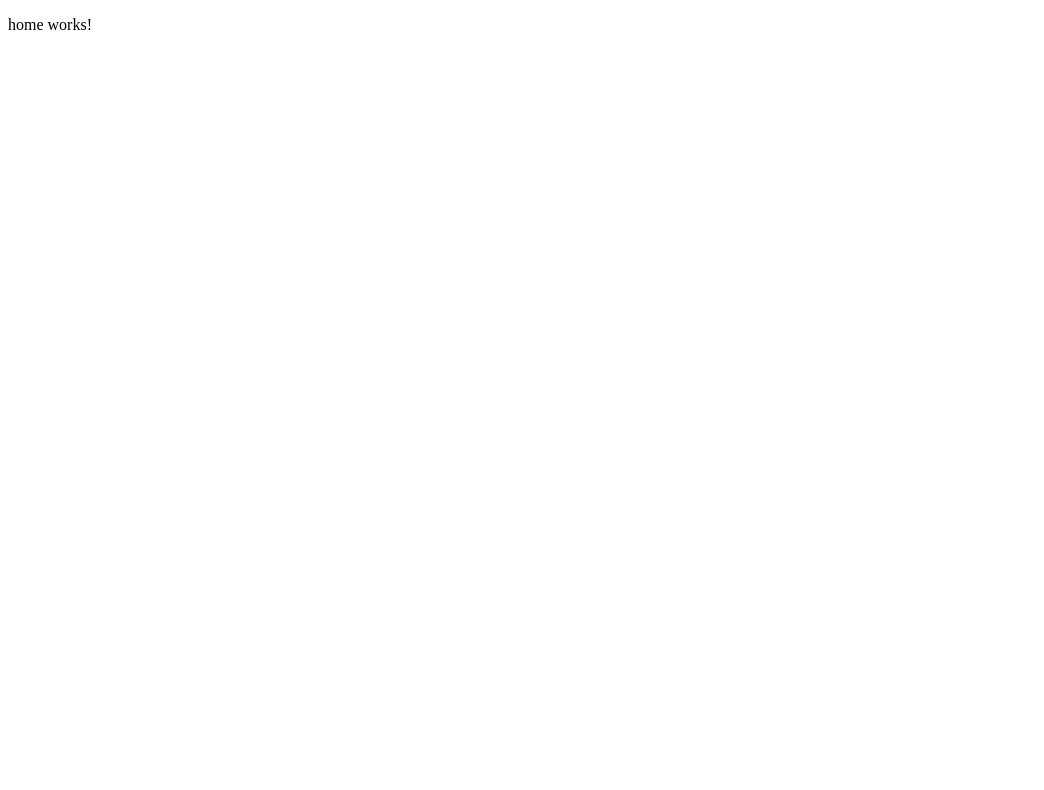
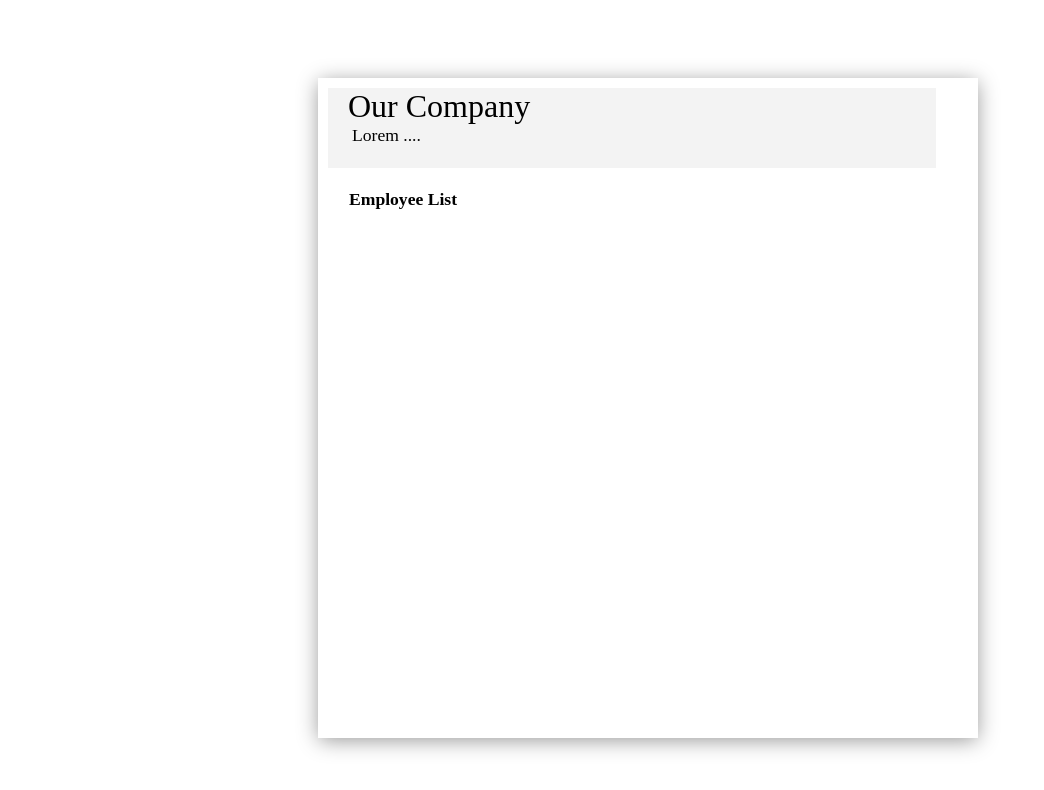
Before and after one commit to alina-olaru/EmployeesManagement, an Angular app in the folder EmployeesManagementApp/: page / in a window 1280 px wide. Shown: the top 790 px of the page, without its empty margins (0-1044 px from the left). Built offline with nearby package versions, Linux system fonts and the light colour scheme.

Commit message:
Basic html template created for homePage

```diff
--- a/EmployeesManagementApp/src/app/app-routing.module.ts
+++ b/EmployeesManagementApp/src/app/app-routing.module.ts
@@ -5,15 +5,15 @@ import { Routes, RouterModule } from '@angular/router';
 
 const routes: Routes = [
   {
-    path:'',
+    path: '',
     component: HomeComponent
   },
   {
-    path:'home',
+    path: 'home',
     component: HomeComponent
   },
   {
-    path:'**',
+    path: '**',
     redirectTo:'/home',
     pathMatch:'full'
   },
--- /dev/null
+++ b/EmployeesManagementApp/src/app/home/_homeLarge.scss
@@ -0,0 +1,20 @@
+.box-title{
+  height: 80px;
+}
+
+
+.list-box{
+  width:      50%;
+height:     80%;
+}
+
+
+.large-title{
+  font-size: 2rem;
+
+}
+
+.medium-title{
+  font-size: 1.1rem;
+
+}
--- /dev/null
+++ b/EmployeesManagementApp/src/app/home/_homeMedium.scss
@@ -0,0 +1,18 @@
+.box-title{
+  height: 70px;
+}
+
+.list-box{
+  width:      70%;
+height:     80%;
+}
+
+.large-title{
+  font-size: 1.9rem;
+
+}
+
+.medium-title{
+  font-size: 1.1rem;
+
+}
--- /dev/null
+++ b/EmployeesManagementApp/src/app/home/_homeSmall.scss
@@ -0,0 +1,19 @@
+.box-title{
+  height: 60px;
+}
+
+
+.list-box{
+  width:      70%;
+height:     80%;
+}
+
+.large-title{
+  font-size: 1.5rem;
+
+}
+
+.medium-title{
+  font-size: 1rem;
+
+}
--- a/EmployeesManagementApp/src/app/home/home.component.html
+++ b/EmployeesManagementApp/src/app/home/home.component.html
@@ -1 +1,15 @@
-<p>home works!</p>
+<div class="d-flex container flex-container home-container center-center">
+  <div class="d-flex list-box flex-container start-center display-column" >
+    <div class="box-title">
+      <span class="large-title">Our Company</span><br>
+      <span class="medium-title">Lorem ....</span>
+
+    </div>
+    <div class="d-flex">
+      <span class="medium-title" style="padding: 21px!important;
+      font-weight: 700;">Employee List</span>
+
+    </div>
+
+  </div>
+</div>
--- a/EmployeesManagementApp/src/app/home/home.component.scss
+++ b/EmployeesManagementApp/src/app/home/home.component.scss
@@ -0,0 +1,38 @@
+.box-title{
+  width: 95%;
+  background-color: rgba(0, 0, 0, 0.048);
+}
+.list-box{
+
+-webkit-box-shadow: 0px 3px 20px -1px rgba(0,0,0,0.42);
+-moz-box-shadow: 0px 3px 20px -1px rgba(0,0,0,0.42);
+box-shadow: 0px 3px 20px -1px rgba(0,0,0,0.42);
+
+}
+
+.home-container{
+width:      100%;
+height:     100%;
+z-index:    2;
+position:   fixed;
+}
+.large-title{
+  padding: 20px;
+}
+
+.medium-title{
+  padding: 24px;
+}
+
+
+
+@import './_homeSmall.scss';
+
+
+@media(min-width:640px){
+  @import './_homeMedium.scss';
+}
+
+@media(min-width:1024px){
+  @import './_homeLarge.scss';
+}
--- a/EmployeesManagementApp/src/styles.scss
+++ b/EmployeesManagementApp/src/styles.scss
@@ -1 +1,52 @@
 /* You can add global styles to this file, and also import other style files */
+
+// align-items: center;
+// justify-content: center;
+
+
+.flex-container{
+
+  padding: 0;
+  margin: 0;
+  display: -webkit-box;
+  display: -moz-box;
+  display: -ms-flexbox;
+  display: -webkit-flex;
+
+
+
+  }
+
+  .center-center{
+
+    align-items: center;
+  justify-content: center;
+  }
+
+
+
+  .start-center{
+
+    align-items: start;
+  //  justify-content: center;
+    padding: 10px;
+  }
+
+  .display-column{
+
+    flex-direction: column;
+    // flex-basis: 100%;
+    // flex: 1;
+
+  }
+
+  .display-row{
+
+    flex-direction: row;
+    flex-wrap: wrap;
+    width: 100%;
+  }
+
+  .d-flex{
+    display: flex;
+  }
```
Also changed, not shown: EmployeesManagementApp/src/app/services/employees-data.service.ts (added, +10 -0 lines), EmployeesManagementApp/src/assets/employees.json (added, +59 -0 lines), EmployeesManagementApp/src/models/employee.ts (added, +10 -0 lines), 1 other file (tests, documents, lock files or other folders).
